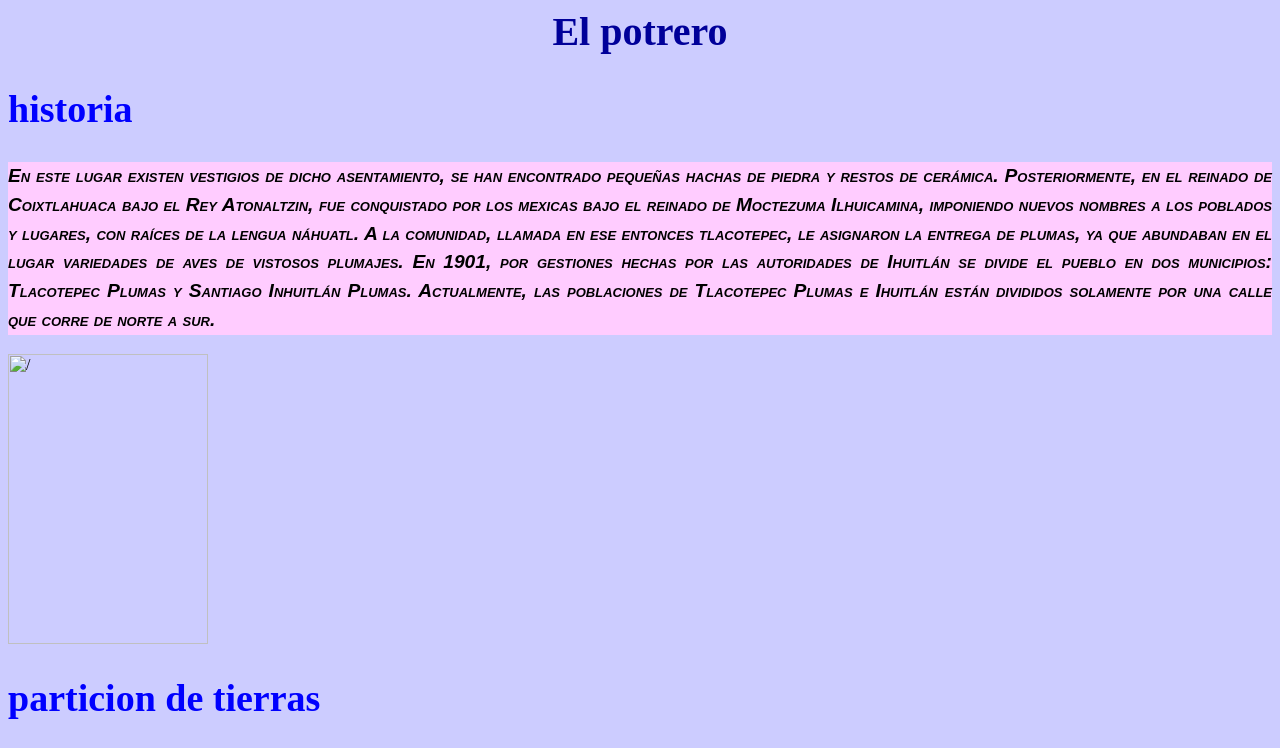
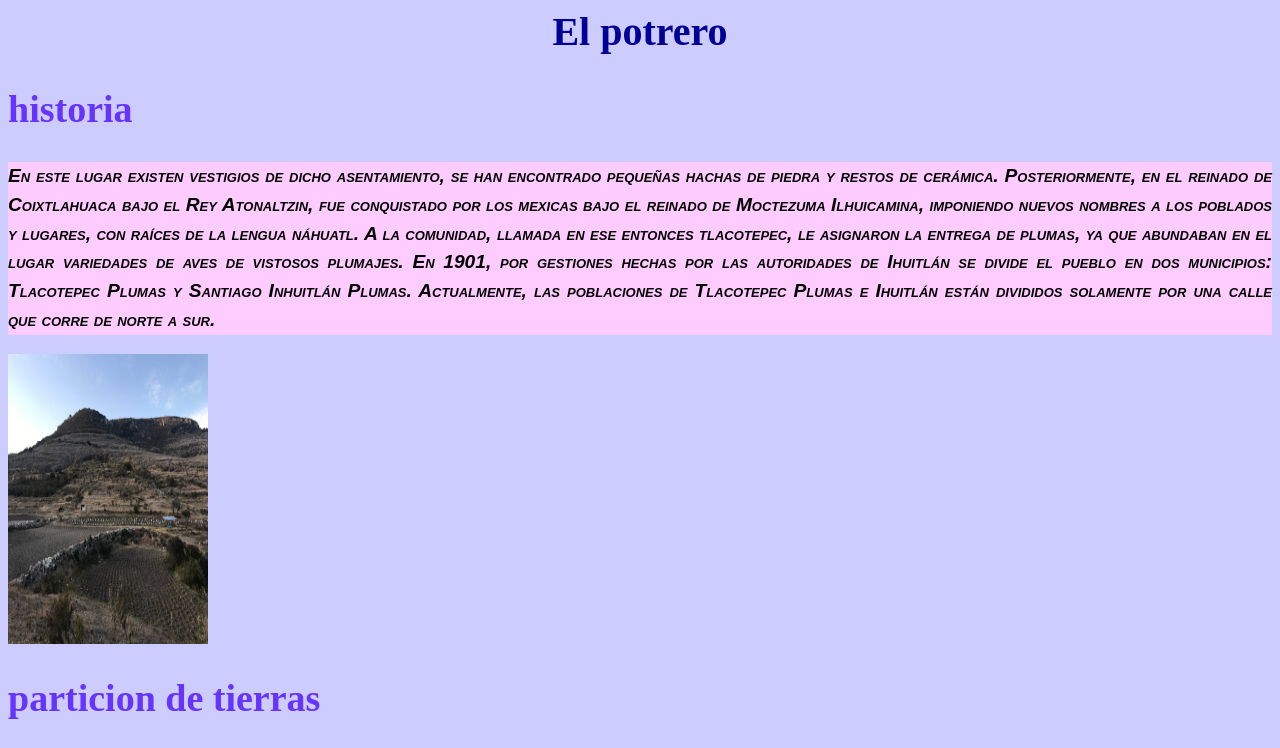
Before and after one commit to xochiljuarez/bloque2actividad2, a plain HTML site: page index.html in a window 1280 px wide. Shown: the top 748 px of the page. Drawn offline with Linux system fonts and the light colour scheme; files that its build step writes are made by us from their sources; files whose address does not match are found by name.

Commit message:
Add files via upload

```diff
--- a/estilo.css
+++ b/estilo.css
@@ -6,7 +6,7 @@ H1  {
 	text-align:center;
 }
 h2{
-	color:#00F;
+	color:#63F;
 	font-size:38px;
 	text-align:left;
 }
@@ -14,3 +14,7 @@ h3 {
 	background-color:#FCF;
 	font:italic small-caps 700 1.2em/1.5em Arial, Helvetica, sans-serif, "Comic Sans MS", cursive;
 	text-align:justify;
+}
+mc{
+	text-align:center;
+	}
--- a/index.html
+++ b/index.html
@@ -1,6 +1,6 @@
 <head>
 <title>Documento sin </title>
-    <link rel="stylesheet" type="text/css" href="../../Tarea1/TAREA2/estilo.css/estilo.css"
+    <link rel="stylesheet" type="text/css" href="estilo.css">
 </head>
 <body bgcolor="#CCCCFF">
     <h1>El potrero
```
Also changed, not shown: Unknown-1-3.jpeg (added), Unknown-6-1024x576.jpeg (added), images.jpeg (added).
